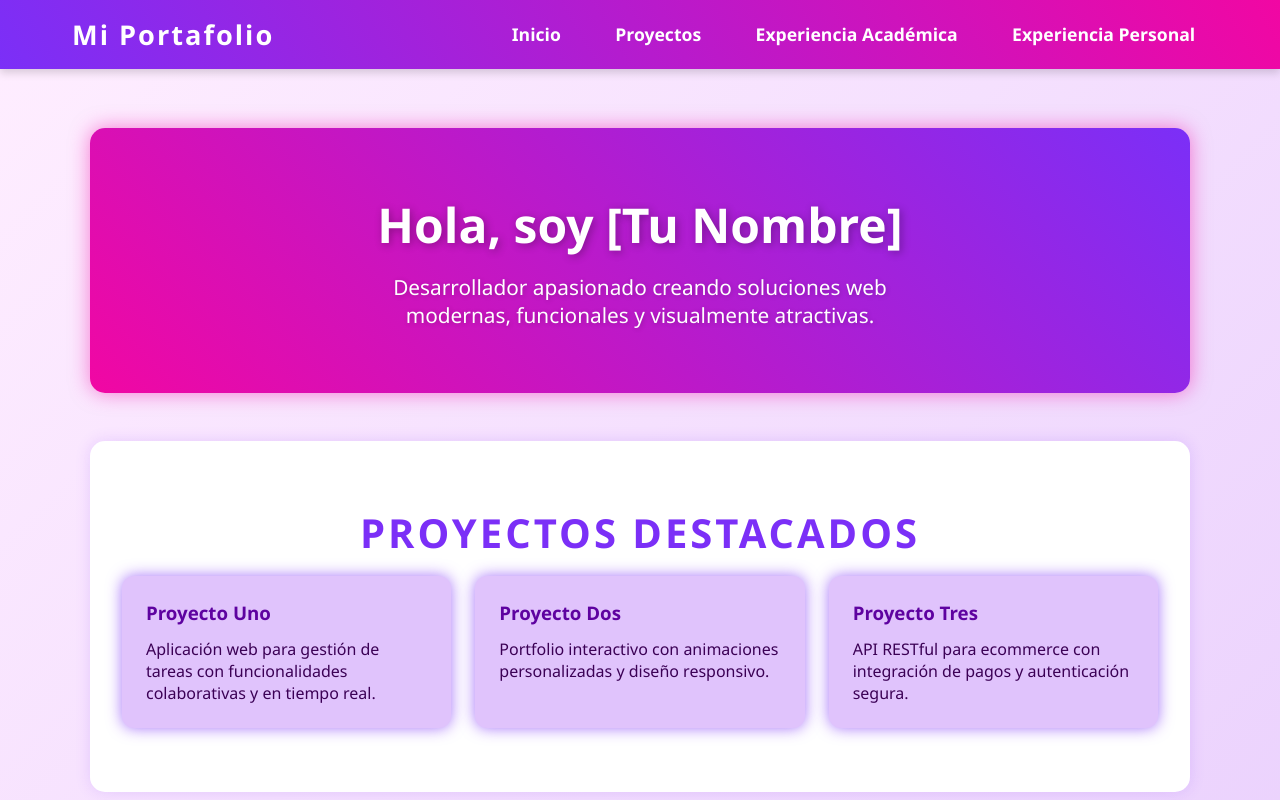
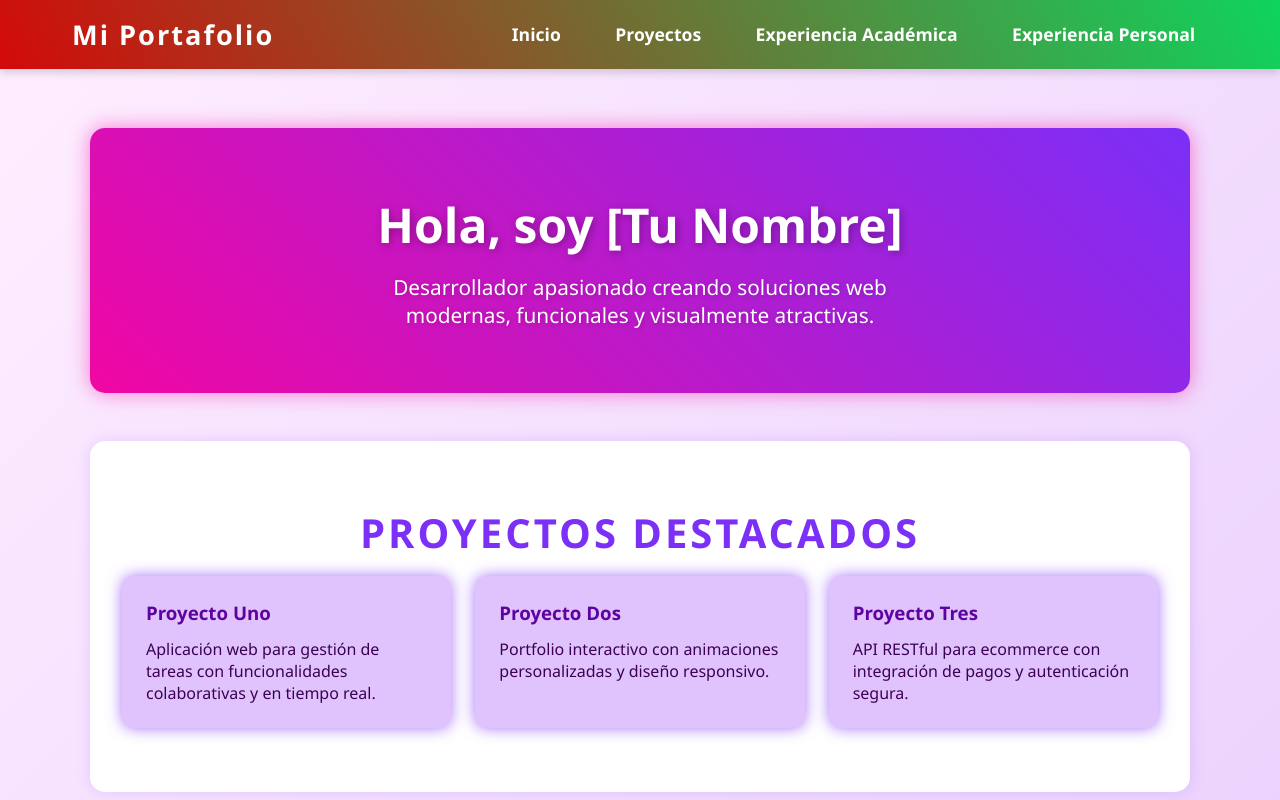
Before and after one commit to Gabg-x18/Gabg-x18.github.io, a plain HTML site: page index.html in a window 1280 px wide. Shown: the top 800 px of the page. Drawn offline with Linux system fonts and the light colour scheme.

Commit message:
portofollo

```diff
--- a/index.html
+++ b/index.html
@@ -22,8 +22,8 @@
     position: fixed;
     top: 0;
     width: 100%;
-    background: #7b2ff7;
-    background: linear-gradient(60deg, #7b2ff7 0%, #f107a3 100%);
+    background: #ff7b07;
+    background: linear-gradient(60deg, #d30a0a 0%, #0ed45d 100%);
     box-shadow: 0 4px 8px rgba(0,0,0,0.15);
     z-index: 1000;
   }
@@ -249,7 +249,7 @@
 </main>
 
 <footer>
-  &copy; 2024 - [Tu Nombre]. Todos los derechos reservados.
+  &copy; 2024 - [Gerly Benavides]. Todos los derechos reservados.
 </footer>
 </body>
 </html>
```
